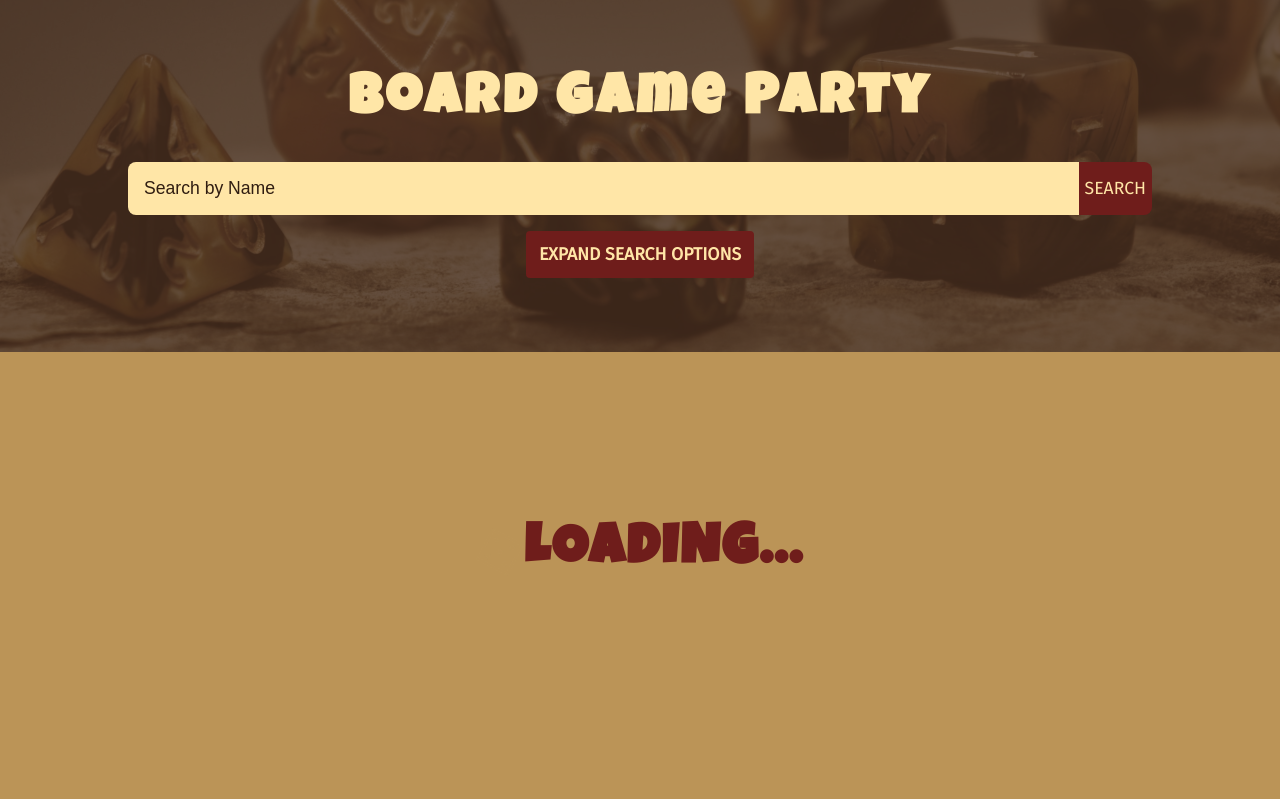
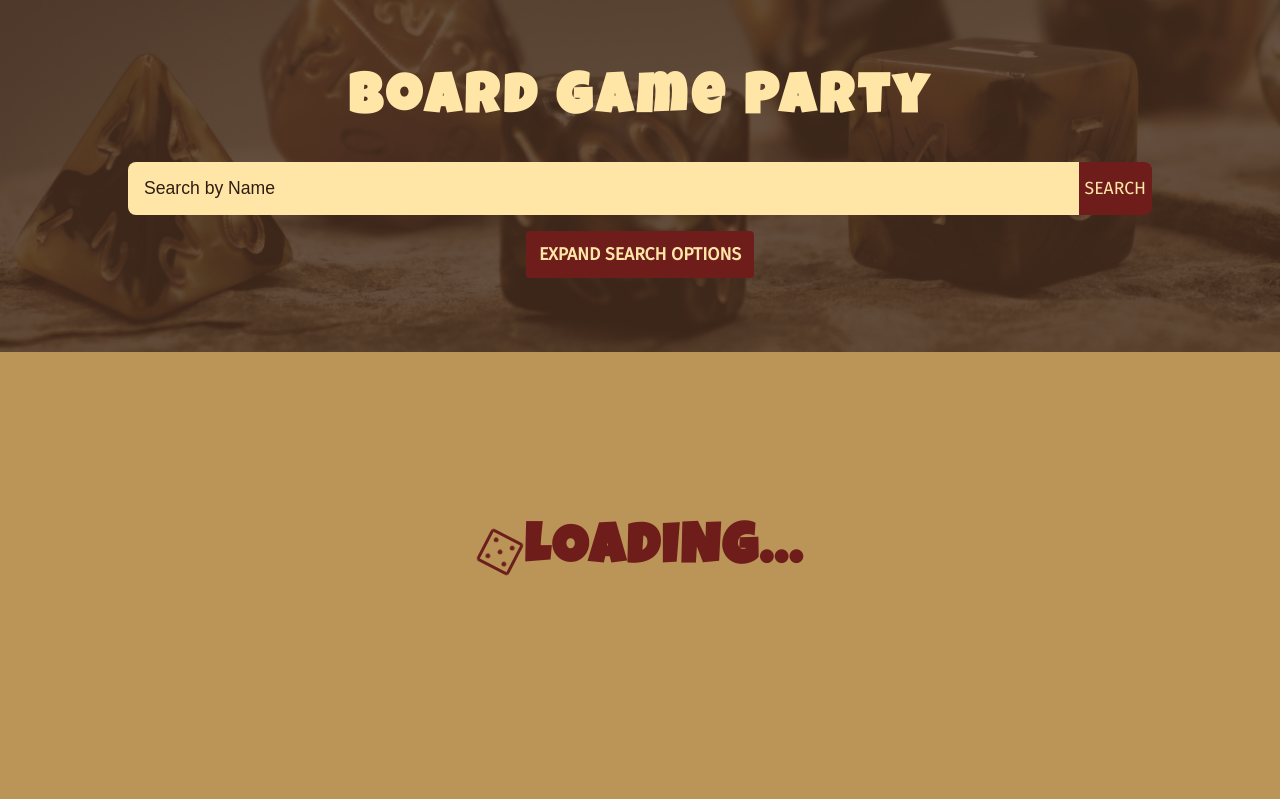
Before and after one commit to CaldwellDerek/bgp, a PHP site: page / in a window 1280 px wide. Shown: the top 799 px of the page. Run offline with PHP 8.4, Linux system fonts and the light colour scheme.

Commit message:
adjusted loading dice filter

```diff
--- a/css/index.css
+++ b/css/index.css
@@ -18,6 +18,7 @@
     --tooltip-color: #FFE6A7;
     --image-border: #6F1D1B;
     --similar-game-border: #432818;
+    --filter-dice: invert(11%) sepia(56%) saturate(4061%) hue-rotate(349deg) brightness(84%) contrast(88%);
     --filter: invert(64%) sepia(14%) saturate(1261%) hue-rotate(358deg) brightness(92%) contrast(90%);
     --filter-hover: invert(83%) sepia(9%) saturate(1424%) hue-rotate(345deg) brightness(111%) contrast(101%);
     --game-info-filter: invert(8%) sepia(10%) saturate(6232%) hue-rotate(350deg) brightness(92%) contrast(89%);
@@ -161,7 +162,7 @@ h6 {
 .page-load img {
     height: 3rem;
     width: 3rem;
-    filter: var(--filter);
+    filter: var(--filter-dice);
     animation: loadingAnimation 900ms;
     animation-iteration-count: infinite;
 }
```
